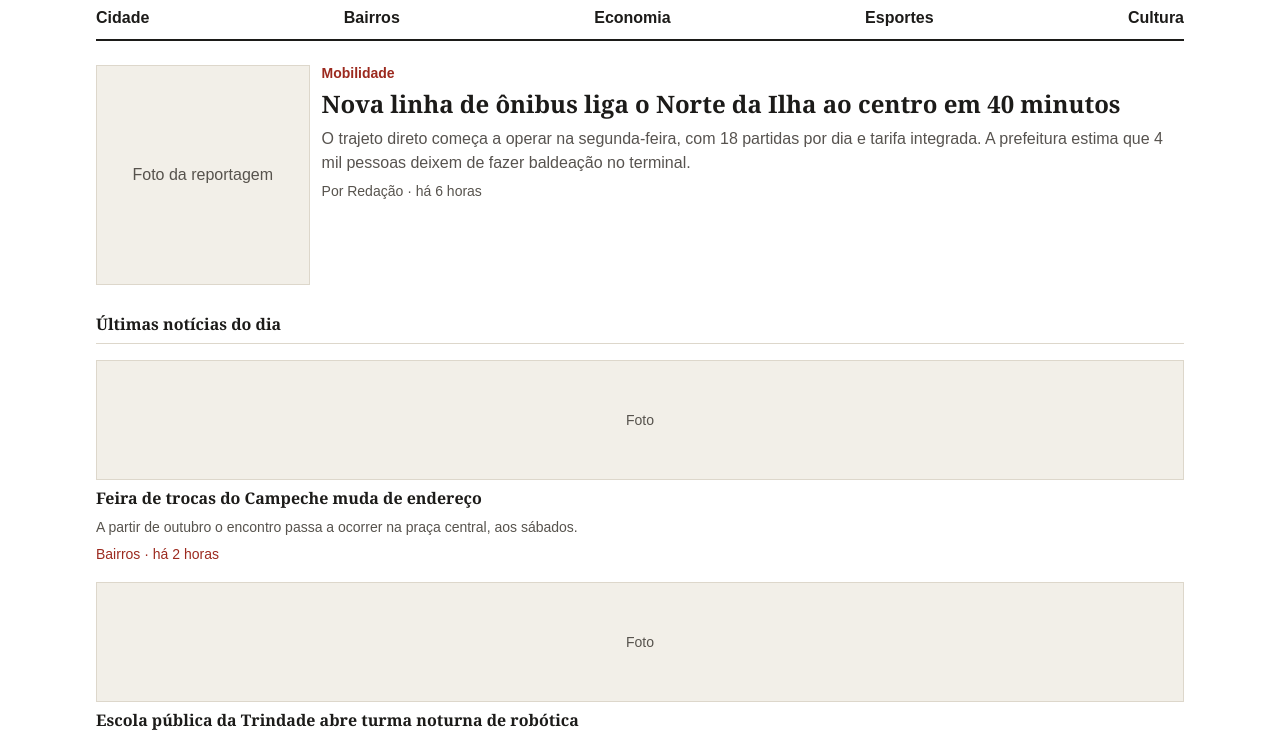
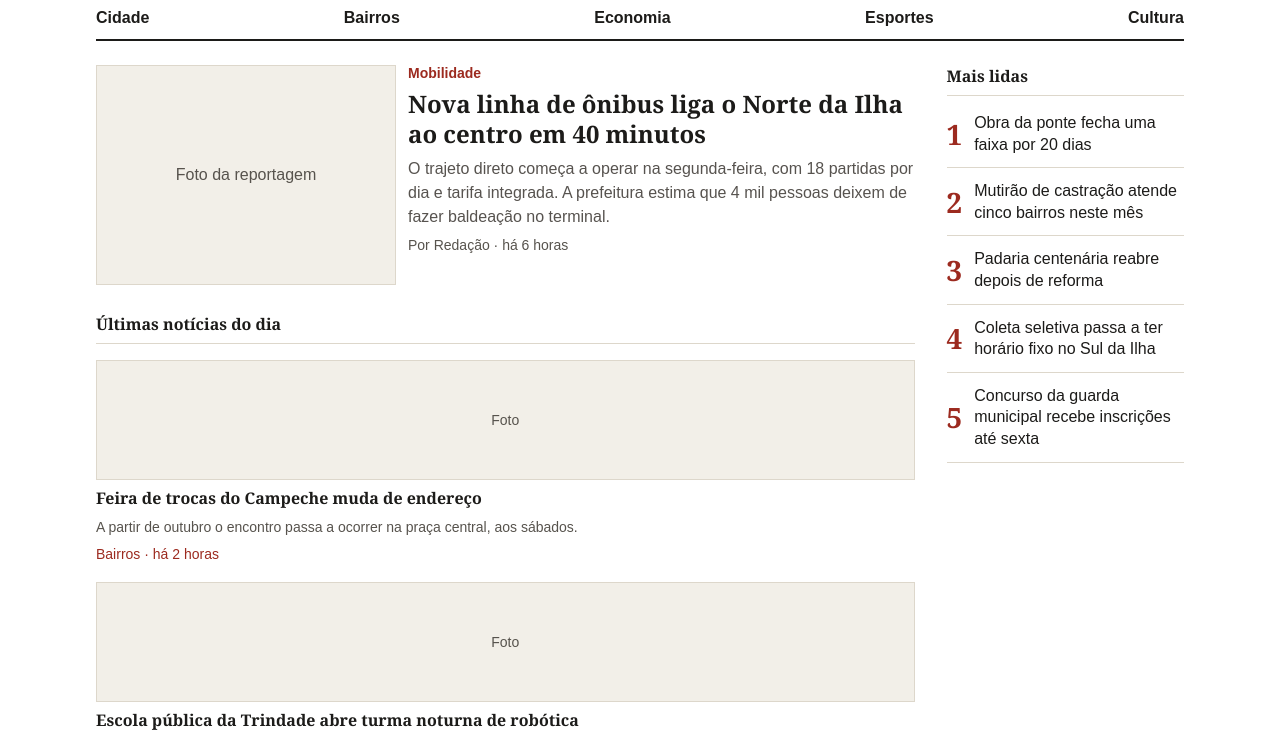
Before and after one commit to guigbastos/gazeta-ilha, a plain HTML site: page index.html in a window 1280 px wide. Shown: the part 57-793 px from the top of the page. Drawn offline with Linux system fonts and the light colour scheme.

Commit message:
feat: added  section and styled it

```diff
--- a/assets/styles/index.styles.css
+++ b/assets/styles/index.styles.css
@@ -158,13 +158,49 @@ button {
 	margin-top: auto;
 }
 
-@media (min-width: 1080px) {
+.most-read {
+	display: flex;
+	flex-direction: column;
+	gap: 12px;
+	margin-bottom: 28px;
+}
+
+.read-item {
+	display: flex;
+	gap: 12px;
+	align-items: center;
+	border-bottom: 1px solid #ddd7cb;
+	padding-bottom: 12px;
+}
+
+.read-number {
+	font-family: Georgia, "Times New Roman", Times, serif;
+	font-size: 28px;
+	font-weight: bold;
+	color: #9c2a1f;
+}
+
+.read-item p {
+	font-size: 16px;
+	line-height: 1.35;
+}
+
+@media (min-width: 768px) {
 	body {
-		max-width: 1120px;
+		max-width: 900px;
 	}
 
 	.headline {
 		flex-direction: row;
+	}
+
+	.headline-text {
+		flex: 1;
+	}
+
+	.headline-photo {
+		width: 300px;
+		height: 220px;
 	}
 
 	.headline-photo {
@@ -172,3 +208,12 @@ button {
 		height: 220px;
 	}
 }
+@media (min-width: 1080px) {
+	body {
+		max-width: 1120px;
+	}
+	.content {
+		flex-direction: row;
+		align-items: flex-start;
+	}
+}
--- a/index.html
+++ b/index.html
@@ -78,7 +78,43 @@
 					</div>
 				</div>
 			</div>
-			<div class="side-bar"></div>
+			<div class="sidebar">
+				<h2 class="section-title">Mais lidas</h2>
+				<div class="most-read">
+					<div class="read-item">
+						<span class="read-number">1</span>
+						<p>Obra da ponte fecha uma faixa por 20 dias</p>
+					</div>
+
+					<div class="read-item">
+						<span class="read-number">2</span>
+						<p>
+							Mutirão de castração atende cinco bairros neste mês
+						</p>
+					</div>
+
+					<div class="read-item">
+						<span class="read-number">3</span>
+						<p>Padaria centenária reabre depois de reforma</p>
+					</div>
+
+					<div class="read-item">
+						<span class="read-number">4</span>
+						<p>
+							Coleta seletiva passa a ter horário fixo no Sul da
+							Ilha
+						</p>
+					</div>
+
+					<div class="read-item">
+						<span class="read-number">5</span>
+						<p>
+							Concurso da guarda municipal recebe inscrições até
+							sexta
+						</p>
+					</div>
+				</div>
+			</div>
 		</div>
 		<footer></footer>
 	</body>
```
